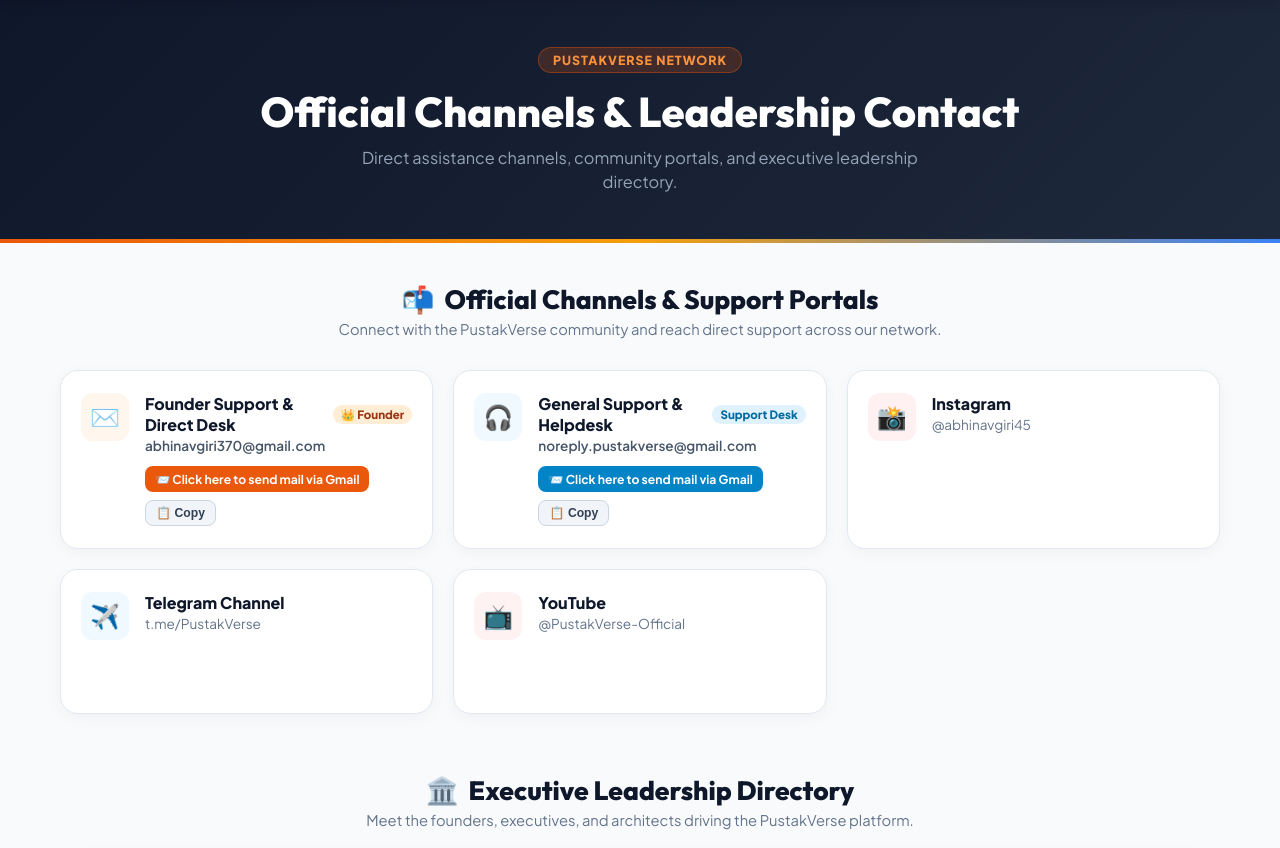
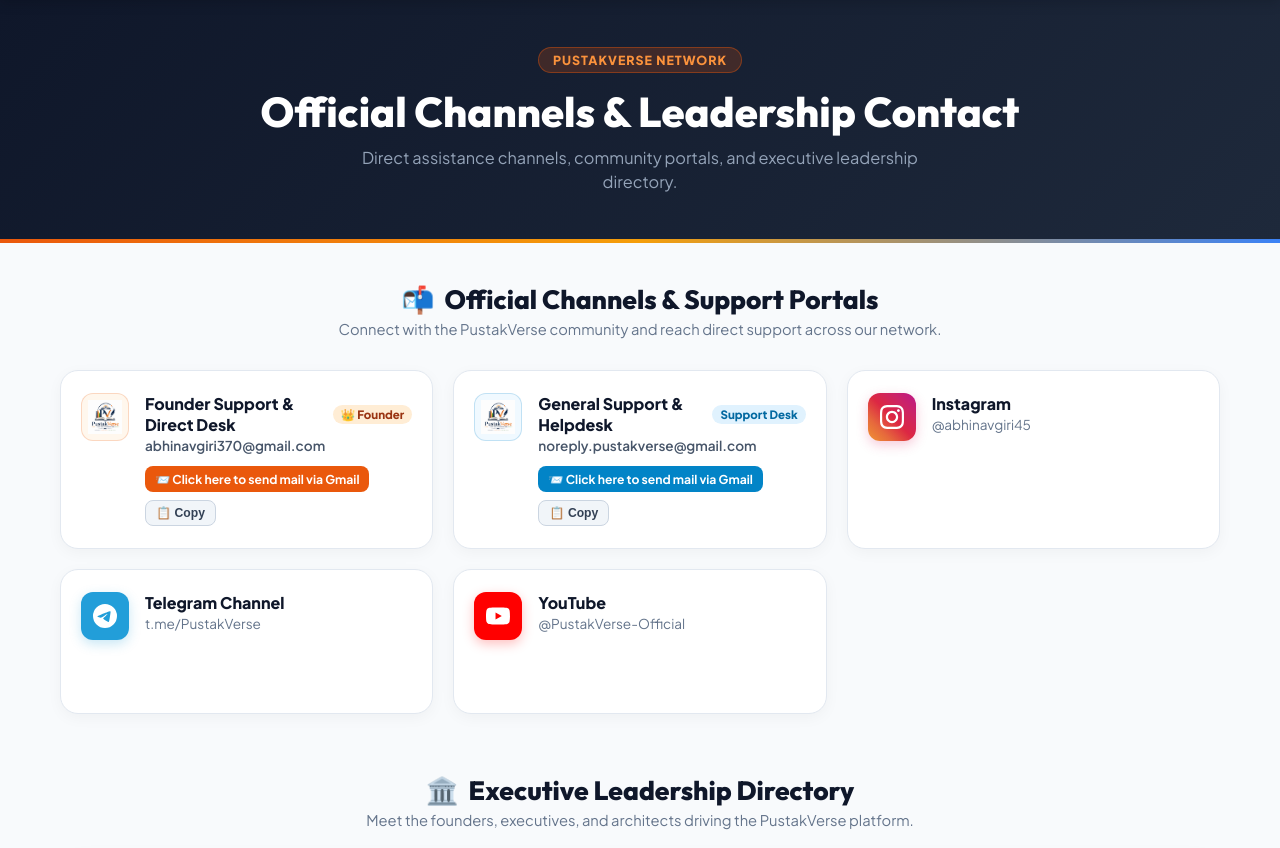
Before and after one commit to abhinavgiri45/PustakVerse, a Flask app: page /contact in a window 1280 px wide. Shown: the part 63-911 px from the top of the page. Run offline with Flask 3, Linux system fonts and the light colour scheme; parts of the project's set-up code (start-up, migrations or seed data) failed here and were passed over; some libraries are stand-ins or nearby versions.

Commit message:
Replace generic emojis with official PustakVerse, Instagram, Telegram, and YouTube brand logos on Contact & Support portals

```diff
--- a/templates/contact.html
+++ b/templates/contact.html
@@ -474,7 +474,9 @@
         <div class="channels-grid">
             <!-- FOUNDER SUPPORT CARD -->
             <div class="channel-card" style="cursor: pointer;" onclick="openMailOptions('abhinavgiri370@gmail.com', 'Founder Support & Direct Desk', 'PustakVerse Direct Inquiry & Founder Support')">
-                <div class="channel-icon-wrap" style="color: #ea580c; background: #fff7ed;">✉️</div>
+                <div class="channel-icon-wrap" style="background: #fff7ed; padding: 6px; border: 1.5px solid rgba(234, 88, 12, 0.2);">
+                    <img src="{{ url_for('static', filename='PustakVerse.png') }}" alt="PustakVerse Official Logo" style="width: 100%; height: 100%; object-fit: contain;">
+                </div>
                 <div style="flex: 1; min-width: 0;">
                     <div style="display: flex; justify-content: space-between; align-items: center; gap: 6px;">
                         <span class="channel-title">Founder Support & Direct Desk</span>
@@ -494,7 +496,9 @@
 
             <!-- GENERAL SUPPORT & HELPDESK CARD -->
             <div class="channel-card" style="cursor: pointer;" onclick="openMailOptions('noreply.pustakverse@gmail.com', 'General Support & Helpdesk', 'PustakVerse Helpdesk Support Request')">
-                <div class="channel-icon-wrap" style="color: #0284c7; background: #f0f9ff;">🎧</div>
+                <div class="channel-icon-wrap" style="background: #f0f9ff; padding: 6px; border: 1.5px solid rgba(2, 132, 199, 0.2);">
+                    <img src="{{ url_for('static', filename='PustakVerse.png') }}" alt="PustakVerse Official Logo" style="width: 100%; height: 100%; object-fit: contain;">
+                </div>
                 <div style="flex: 1; min-width: 0;">
                     <div style="display: flex; justify-content: space-between; align-items: center; gap: 6px;">
                         <span class="channel-title">General Support & Helpdesk</span>
@@ -514,7 +518,11 @@
 
             <!-- INSTAGRAM -->
             <a href="https://www.instagram.com/abhinavgiri45/" target="_blank" rel="noopener noreferrer" class="channel-card">
-                <div class="channel-icon-wrap" style="color: #e11d48; background: #fff1f2;">📸</div>
+                <div class="channel-icon-wrap" style="background: linear-gradient(45deg, #f09433 0%, #e6683c 25%, #dc2743 50%, #cc2366 75%, #bc1888 100%); display: flex; align-items: center; justify-content: center; box-shadow: 0 4px 12px rgba(225, 48, 108, 0.25);">
+                    <svg width="24" height="24" viewBox="0 0 24 24" fill="white">
+                        <path d="M12 2.163c3.204 0 3.584.012 4.85.07 3.252.148 4.771 1.691 4.919 4.919.058 1.265.069 1.645.069 4.849 0 3.205-.012 3.584-.069 4.849-.149 3.225-1.664 4.771-4.919 4.919-1.266.058-1.644.07-4.85.07-3.204 0-3.584-.012-4.849-.07-3.26-.149-4.771-1.699-4.919-4.92-.058-1.265-.07-1.644-.07-4.849 0-3.204.013-3.583.07-4.849.149-3.227 1.664-4.771 4.919-4.919 1.266-.057 1.645-.069 4.849-.069zm0-2.163c-3.259 0-3.667.014-4.947.072-4.358.2-6.78 2.618-6.98 6.98-.059 1.281-.073 1.689-.073 4.948 0 3.259.014 3.668.072 4.948.2 4.358 2.618 6.78 6.98 6.98 1.281.058 1.689.072 4.948.072 3.259 0 3.668-.014 4.948-.072 4.354-.2 6.782-2.618 6.979-6.98.059-1.28.073-1.689.073-4.948 0-3.259-.014-3.667-.072-4.947-.196-4.354-2.617-6.78-6.979-6.98-1.281-.059-1.69-.073-4.949-.073zm0 5.838c-3.403 0-6.162 2.759-6.162 6.162s2.759 6.163 6.162 6.163 6.162-2.759 6.162-6.163c0-3.403-2.759-6.162-6.162-6.162zm0 10.162c-2.209 0-4-1.79-4-4 0-2.209 1.791-4 4-4s4 1.791 4 4c0 2.21-1.791 4-4 4zm6.406-11.845c-.796 0-1.441.645-1.441 1.44s.645 1.44 1.441 1.44c.795 0 1.439-.645 1.439-1.44s-.644-1.44-1.439-1.44z"/>
+                    </svg>
+                </div>
                 <div>
                     <span class="channel-title">Instagram</span>
                     <span class="channel-sub">@abhinavgiri45</span>
@@ -523,7 +531,11 @@
 
             <!-- TELEGRAM -->
             <a href="https://t.me/PustakVerse" target="_blank" rel="noopener noreferrer" class="channel-card">
-                <div class="channel-icon-wrap" style="color: #0ea5e9; background: #f0f9ff;">✈️</div>
+                <div class="channel-icon-wrap" style="background: #229ED9; display: flex; align-items: center; justify-content: center; box-shadow: 0 4px 12px rgba(34, 158, 217, 0.25);">
+                    <svg width="24" height="24" viewBox="0 0 24 24" fill="white">
+                        <path d="M11.944 0A12 12 0 0 0 0 12a12 12 0 0 0 12 12 12 12 0 0 0 12-12A12 12 0 0 0 12 0a12 12 0 0 0-.056 0zm4.962 7.224c.1-.002.321.023.465.14a.506.506 0 0 1 .171.325c.016.093.036.306.02.472-.18 1.898-.962 6.502-1.36 8.627-.168.9-.499 1.201-.82 1.23-.696.065-1.225-.46-1.9-.902-1.056-.693-1.653-1.124-2.678-1.8-1.185-.78-.417-1.21.258-1.91.177-.184 3.247-2.977 3.307-3.23.007-.032.014-.15-.056-.212s-.174-.041-.249-.024c-.106.024-1.793 1.14-5.061 3.345-.48.33-.913.49-1.302.48-.428-.008-1.252-.241-1.865-.44-.752-.245-1.349-.374-1.297-.789.027-.216.325-.437.893-.663 3.498-1.524 5.83-2.529 6.998-3.014 3.332-1.386 4.025-1.627 4.476-1.635z"/>
+                    </svg>
+                </div>
                 <div>
                     <span class="channel-title">Telegram Channel</span>
                     <span class="channel-sub">t.me/PustakVerse</span>
@@ -532,7 +544,11 @@
 
             <!-- YOUTUBE -->
             <a href="https://www.youtube.com/channel/UCGNxh6xulgXLnKZlAYZM8og" target="_blank" rel="noopener noreferrer" class="channel-card">
-                <div class="channel-icon-wrap" style="color: #dc2626; background: #fef2f2;">📺</div>
+                <div class="channel-icon-wrap" style="background: #FF0000; display: flex; align-items: center; justify-content: center; box-shadow: 0 4px 12px rgba(255, 0, 0, 0.25);">
+                    <svg width="24" height="24" viewBox="0 0 24 24" fill="white">
+                        <path d="M23.498 6.186a3.016 3.016 0 0 0-2.122-2.136C19.505 3.545 12 3.545 12 3.545s-7.505 0-9.377.505A3.017 3.017 0 0 0 .502 6.186C0 8.07 0 12 0 12s0 3.93.502 5.814a3.016 3.016 0 0 0 2.122 2.136c1.871.505 9.376.505 9.376.505s7.505 0 9.377-.505a3.015 3.015 0 0 0 2.122-2.136C24 15.93 24 12 24 12s0-3.93-.502-5.814zM9.545 15.568V8.432L15.818 12l-6.273 3.568z"/>
+                    </svg>
+                </div>
                 <div>
                     <span class="channel-title">YouTube</span>
                     <span class="channel-sub">@PustakVerse-Official</span>
```
